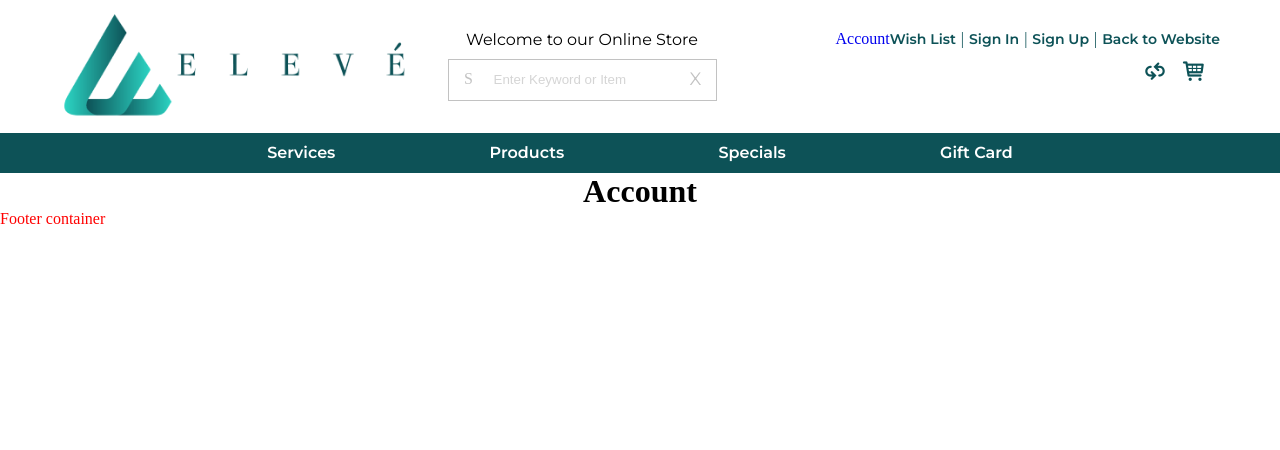
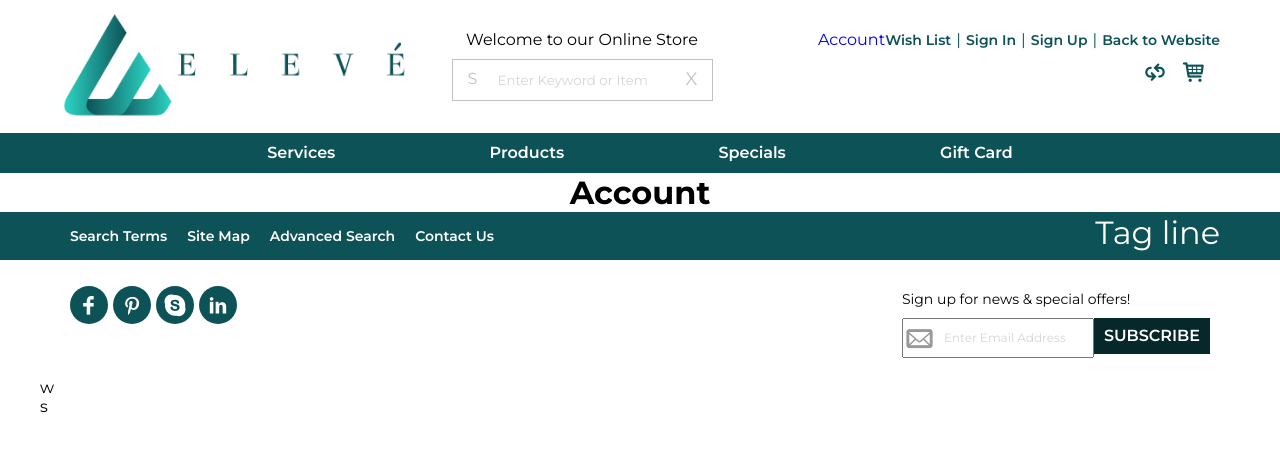
Before and after one commit to Yurella86/shop-derm-react, a React (Create React App) app: page /account in a window 1280 px wide. Shown: the top 450 px of the page. Built offline with nearby package versions, Linux system fonts and the light colour scheme.

Commit message:
created footer primary container (newslatter)

```diff
--- a/src/components/Footer/footer.jsx
+++ b/src/components/Footer/footer.jsx
@@ -4,7 +4,60 @@ import '../../style/extend.scss';
 const Footer = () => {
     return (
         <div className='footer-container'>
-            Footer container
+            <div className='footer-top-container'>
+                <div className='main-container footer-top-flex'>
+                    <div className='item item-left'>
+                        <ul className='links'>
+                            <li>Search Terms</li>
+                            <li>Site Map</li>
+                            <li>Advanced Search</li>
+                            <li>Contact Us</li>
+                        </ul>
+                    </div>
+                    <div className='item item-right'>Tag line</div>
+                </div>
+            </div>
+            <div className='footer-primary-container'>
+                <div className='main-container'>
+                    <div className='footer-primary'>
+                        <div className='footer-primary-left'>
+                            <div className='socialicons'>
+                                <a href="#!"><span className='icon icon-social-facebook'></span></a>
+                                <a href="#!"><span className='icon icon-social-pinterest'></span></a>
+                                <a href="#!"><span className='icon icon-social-skype'></span></a>
+                                <a href="#!"><span className='icon icon-social-linkedin'></span></a>
+                            </div>
+                        </div>
+                        <div className='footer-primary-right'>
+                            <div className='newsletter-wrapper'>
+                                <div className='content'>
+                                    <label className='label' for="newsletter">
+                                        <span>Sign up for news & special offers!</span>
+                                    </label>
+                                    <div className='field newsletter icon-mail'>
+
+                                        <input type="email" placeholder='Enter Email Address' />
+                                    </div>
+                                    <div className='actions'>
+                                        <button className='action subscribe primary'>
+                                            <span>subscribe</span>
+                                        </button>
+                                    </div>
+                                </div>
+                            </div>
+                        </div>
+                    </div>
+                    <div className='footer-secondary'>
+
+                    </div>
+                </div>
+            </div>
+            <div className='footer-secondary-container'>
+                <div className='main-container'>w</div>
+            </div>
+            <div className='footer-bottom-container section-container'>
+                <div className='main-container'>s</div>
+            </div>
         </div>
     );
 };
--- a/src/components/Header/header.jsx
+++ b/src/components/Header/header.jsx
@@ -7,7 +7,7 @@ function Header() {
     return (
         <div className='header-container'>
             <div className='header-mob-container'>mob</div>
-            <div className='page-wrapper header-desk-container'>
+            <div className='main-container header-desk-container'>
                 <div className='header-fl-container'>
                     <div className='hd-block left-column'>
                         <Link to='/'>
--- a/src/style/extend.scss
+++ b/src/style/extend.scss
@@ -11,6 +11,7 @@
     margin: 0;
     box-sizing: border-box;
     outline: none;
+    font-family: $ff-montserrat-ss;
 
     ::placeholder {
         opacity: 0.3;
@@ -20,3 +21,8 @@
         text-decoration: none;
     }
 }
+
+.main-container {
+    max-width: $page-container;
+    margin: 0 auto;
+}
--- a/src/style/icomoon/style.css
+++ b/src/style/icomoon/style.css
@@ -1,3 +1,5 @@
+/* https://icomoon.io/app/#/select */
+
 @font-face {
   font-family: 'icomoon';
   src: url('fonts/icomoon.eot?y5gqd');
--- a/src/style/scss/Footer/footer.scss
+++ b/src/style/scss/Footer/footer.scss
@@ -1,5 +1,102 @@
 @import "../variables.scss";
 
 .footer-container {
-    color: red;
+    .footer-top-container {
+        background-color: $primary-color;
+        color: #fff;
+
+        .footer-top-flex {
+            display: flex;
+            flex-direction: row;
+            justify-content: space-between;
+            padding: 10px 20px;
+
+            ul {
+                li {
+                    display: list-item;
+                    list-style: none;
+                    float: left;
+                    padding: 5px 10px;
+                    font-size: 14px;
+                    font-weight: 600;
+                    font-family: $ff-montserrat-s;
+                }
+            }
+
+            .item.item-right {
+                font-size: 32px;
+                line-height: 22px;
+            }
+        }
+    }
+
+    .footer-primary {
+        display: flex;
+        flex-direction: row;
+        justify-content: space-between;
+        margin: 20px 30px;
+
+        .socialicons {
+            .icon {
+                color: $social-link-color;
+                background-color: $social-link-bg-color;
+                font-size: 28px;
+                border-radius: 50%;
+                margin-top: 10px;
+                margin-right: 5px;
+                padding: 5px;
+                line-height: 50px;
+                &:hover {
+                    color: $social-link-color-hover;
+                    background-color: $social-link-bg-color-hover;
+                }
+            }
+        }
+
+        .newsletter-wrapper {
+            .label {
+                display: block;
+                margin: 10px auto;
+                font-size: 14px;
+            }
+
+            .field {
+                position: relative;
+                display: inline-block;
+                &::before {
+                    position: absolute;
+                    content: "\e990";
+                    font-size: 35px;
+                    color: $custom-color1;
+                    font-weight: 200;
+                }
+                input {
+                    line-height: 1.4;
+                    font-size: 12px;
+                    height: 40px;
+                    padding-left: 40px;
+                }
+            }
+
+            .actions {
+                float: right;
+
+                .action.subscribe.primary {
+                    all: unset;
+                    line-height: 36px;
+                    padding: 0px 10px;
+                    font-size: 16px;
+                    font-weight: 600;
+                    text-transform: uppercase;
+                    color: $button-color;
+                    background-color: $button-bg;
+
+                    &:hover {
+                        color: $button-color-hover;
+                        background-color: $button-bg-hover;
+                    }
+                }
+            }
+        }
+    }
 }
--- a/src/style/scss/Header/header.scss
+++ b/src/style/scss/Header/header.scss
@@ -6,8 +6,6 @@
     background-color: $test-bg;
 
     .header-desk-container {
-        max-width: $page-container;
-        margin: 0 auto;
         padding: 10px 20px;
     }
 
--- a/src/style/scss/variables.scss
+++ b/src/style/scss/variables.scss
@@ -1,4 +1,4 @@
-@import url("https://fonts.googleapis.com/css2?family=Montserrat:wght@400;600;700;900&family=Playfair+Display:wght@400;600;900&family=Roboto:wght@400;900&display=swap");
+@import url("https://fonts.googleapis.com/css2?family=Montserrat:wght@100;200;400;600;700;900&family=Playfair+Display:wght@400;600;900&family=Roboto:wght@400;900&display=swap");
 
 $test-bg: rgba(0, 0, 0, 0);
 
@@ -27,11 +27,25 @@ $hd-link-decoration: none;
 $hd-link-decoration-hover: $hd-link-decoration;
 $hd-input-border: rgb(194, 194, 194);
 
+// button
+$button-color: #fff;
+$button-color-hover: #fff;
+$button-bg: #06282b;
+$button-bg-hover: #0d5257;
+$button-font-weight: 400;
+$button-font-weight-hover: $button-font-weight;
+
 // link
 $link-color: #0d5257;
 $link-color-hover: $link-color;
 $link-font-weight: 400;
 $link-font-weight-hover: $link-font-weight;
+
+// social link
+$social-link-color: #fff;
+$social-link-bg-color: #0d5257;
+$social-link-color-hover: $social-link-bg-color;
+$social-link-bg-color-hover: transparent;
 
 // Paragraph
 $p-color: #0d5257;
```
